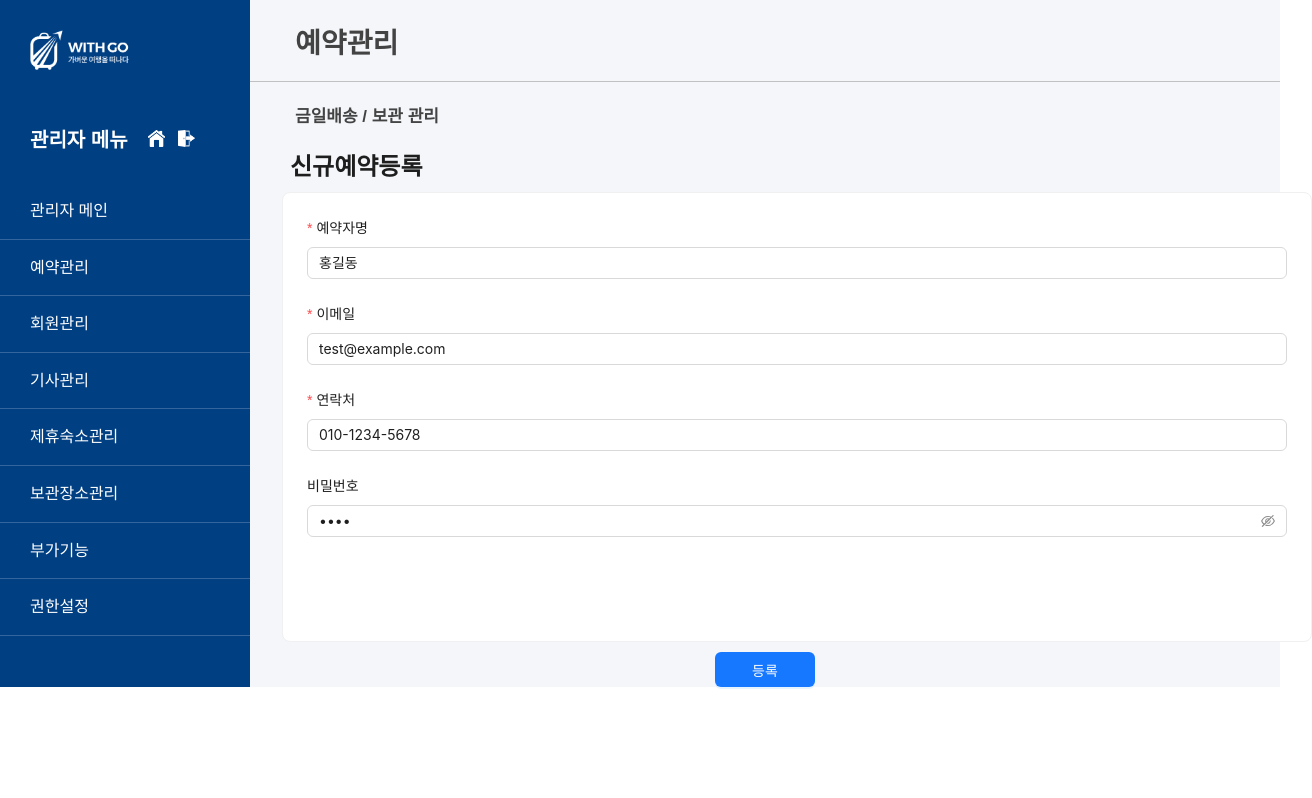
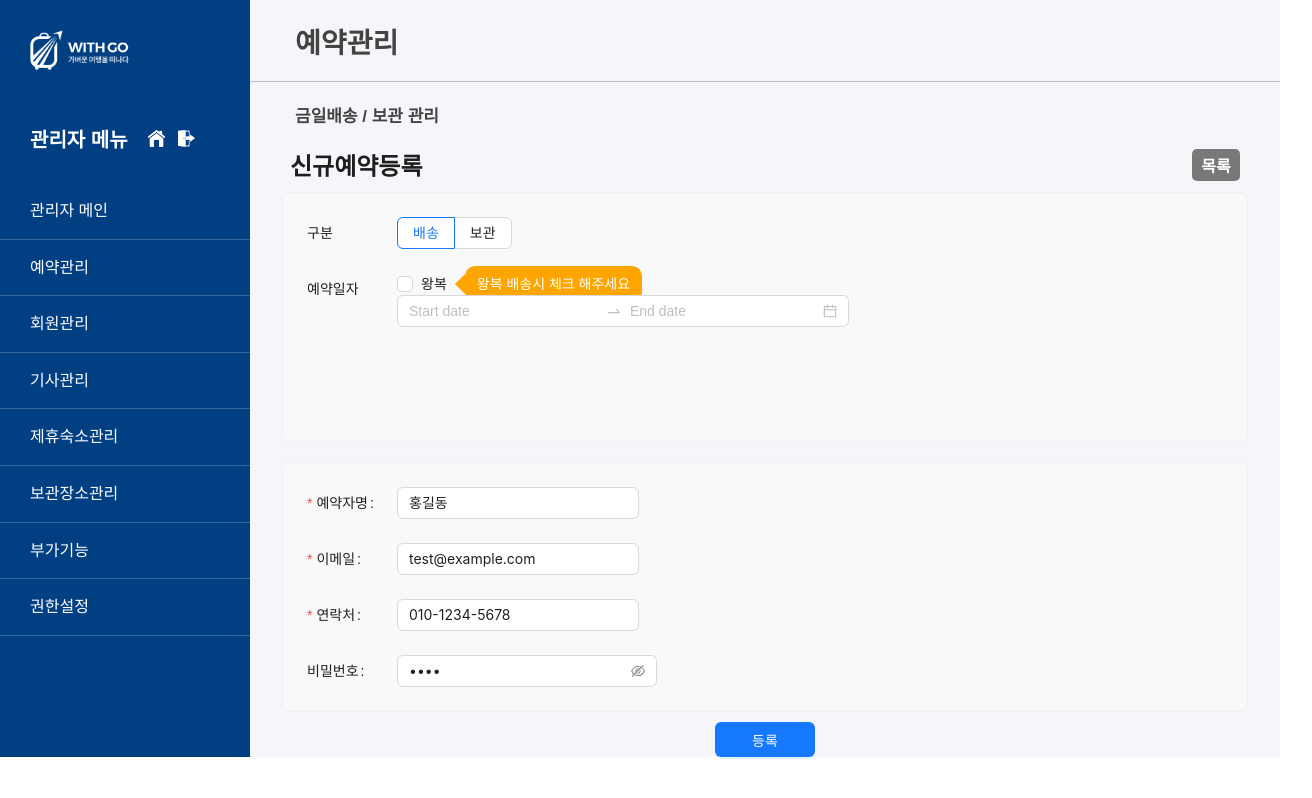
Before and after one commit to cjo3o/with_go_admin, a React (Vite) app: page /newreservationadd in a window 1280 px wide. Shown: the whole page, 1312 px wide, since content can reach past the window. Built offline with nearby package versions, Linux system fonts and the light colour scheme.

Commit message:
no message

```diff
--- a/src/Component/ExcelTable.jsx
+++ b/src/Component/ExcelTable.jsx
@@ -195,6 +195,13 @@ const App = () => {
             editable: true,
         },
         {
+            title: '담당기사',
+            dataIndex: 'delivery-driver',
+            width: '200px',
+            align: 'center',
+            editable: true,
+        },
+        {
             title: '처리현황',
             dataIndex: 'processingStatus',
             width: '90px',
@@ -255,18 +262,11 @@ const App = () => {
                 components={{
                     body: {cell: EditableCell},
                 }}
-                // style={{backgroundColor: '#838383'}}
                 bordered
                 dataSource={data}
                 columns={mergedColumns}
                 rowClassName="editable-row"
                 pagination={{onChange: cancel}}
-                // rowClassNme={(record, index) => {
-                //     if(index %2 === 0) {
-                //         return 'even-row';
-                //     }
-                //     return '';
-                // }}
             />
         </Form>
     );
--- /dev/null
+++ b/src/css/NewReservationAdd.css
@@ -0,0 +1,53 @@
+.aa{
+    display: flex;
+    justify-content: space-between;
+    align-items: center;
+    margin: 0 40px;
+}
+
+.customerList {
+    margin-left: 10px;
+    width: 3rem;
+    height: 32px;
+    font-size: 16px;
+    color: white;
+    border: none;
+    border-radius: 5px;
+    background-color: #787878;
+}
+
+.separated-form-item {
+    display: flex; /* Flex 컨테이너로 설정하여 label과 control을 가로로 배치 */
+    align-items: flex-start; /* label과 control의 세로 정렬을 시작점으로 맞춤 (필요에 따라 변경) */
+    margin-bottom: 24px; /* 각 Form.Item 간의 간격 */
+}
+
+.separated-form-item .ant-form-item-label {
+    width: 70px; /* label의 고정 너비 (원하는 값으로 조정) */
+    margin-right: 20px; /* label과 control 사이의 간격 (원하는 값으로 조정) */
+    text-align: left; /* label 텍스트 정렬 (기본값은 오른쪽) */
+}
+
+.separated-form-item .ant-form-item-control-wrapper {
+    flex: 1; /* control이 남은 공간을 차지하도록 함 */
+}
+
+.speech-bubble {
+    background-color: #FFA500; /* 주황색 배경 */
+    color: white; /* 텍스트 색상 */
+    padding: 10px 12px; /* 내부 여백 */
+    border-radius: 10px; /* 둥근 모서리 */
+    position: relative; /* 꼬리 부분을 위한 기준 위치 설정 */
+    margin-left: 10px; /* 체크박스와의 간격 */
+}
+
+.speech-bubble::after {
+    content: '';
+    position: absolute;
+    top: 50%;
+    left: -10px; /* 말풍선 왼쪽 바깥으로 꼬리 위치 조정 */
+    transform: translateY(-50%);
+    border-top: 10px solid transparent;
+    border-right: 10px solid #FFA500; /* 꼬리 색상 (배경색과 동일) */
+    border-bottom: 10px solid transparent;
+}
--- a/src/pages/reservation/NewReservationAddPage.jsx
+++ b/src/pages/reservation/NewReservationAddPage.jsx
@@ -1,12 +1,26 @@
 import React, {useState} from 'react';
-import {Card, Col, Form, Input, Layout, Row, Button, message, notification, Modal} from "antd";
+import {
+    Card,
+    Col,
+    Form,
+    Input,
+    Layout,
+    Row,
+    Button,
+    message,
+    notification,
+    Modal,
+    Checkbox,
+    DatePicker,
+    Space
+} from "antd";
 import supabase from "../../SupabaseClient_evpro.js";
 import bcrypt from 'bcryptjs';
 import Swal from "sweetalert2";
 import {useNavigate} from "react-router-dom";
+import {Flex, Radio} from 'antd';
 
-import('../../css/Reservation.css')
-
+import('../../css/NewReservationAdd.css')
 
 const {Content} = Layout;
 
@@ -43,6 +57,28 @@ function NewReservationAddPage() {
         // 등록 할수 있게 풀기
         setLoading(false);
     }
+
+    const App = () => (
+        <Flex vertical gap="middle">
+            <Radio.Group defaultValue="a" size="middle">
+                <Radio.Button value="a">배송</Radio.Button>
+                <Radio.Button value="d">보관</Radio.Button>
+            </Radio.Group>
+        </Flex>
+    );
+
+    const onChange = e => {
+        console.log(`checked = ${e.target.checked}`);
+    };
+    const Check = () => <Checkbox onChange={onChange}>왕복</Checkbox>;
+
+    const { RangePicker } = DatePicker;
+    const DatePick = () => (
+        <Space direction="vertical" size={12}>
+            <RangePicker renderExtraFooter={() => 'extra footer'} showTime />
+        </Space>
+    );
+
     return (<Content>
         <div className="main">
             <div className="submain">
@@ -54,24 +90,84 @@ function NewReservationAddPage() {
                 <p style={{fontSize: "17px", fontWeight: "bold", color: "#434343"}}>금일배송 / 보관 관리</p>
             </div>
         </div>
-        <h1 style={{fontSize: '1.5rem', marginLeft:'40px'}}>신규예약등록</h1>
+        <div className="aa">
+            <h1 style={{fontSize: '1.5rem'}}>신규예약등록</h1>
+            <button className="customerList">목록</button>
+        </div>
+
         <Row gutter={[16, 16]}>
             <Col span={24}>
-                <Card hoverable style={{
-                    width: '100%',
+                <Card hoverable
+                      style={{
+                          // width: '500px',
                           margin: '10px 2rem',
+                          height: '250px',
+                          backgroundColor: '#F9F9F9',
                           // padding: '1rem',
                           // display: 'inline-flex',
                           // alignItems: 'center'
                       }}>
-                    <Form layout="vertical" onFinish={onFinish} initialValues={{
-                        name: '홍길동', email: 'test@example.com', age: 25, phone: '010-1234-5678', password: '1234'
+                    <Form.Item
+                        label="구분"
+                        colon={false}
+                        className="separated-form-item"
+                    >
+                        <App/>
+                    </Form.Item>
+                    <Form.Item
+                        label="예약일자"
+                        colon={false}
+                        className="separated-form-item"
+                    >
+                        <div>
+                            <Check/>
+                            <span className="speech-bubble">왕복 배송시 체크 해주세요</span>
+                        </div>
+                        <DatePick/>
+                    </Form.Item>
+                </Card>
+            </Col>
+        </Row>
+
+        <Row gutter={[16, 16]}>
+            <Col span={24}>
+                <Card hoverable
+                      style={{
+                          // width: '500px',
+                          margin: '10px 2rem',
+                          height: '250px',
+                          backgroundColor: '#F9F9F9',
+                          // padding: '1rem',
+                          // display: 'inline-flex',
+                          // alignItems: 'center'
                       }}>
-                        <Form.Item label="예약자명" name="name" rules={[{required: true, message: '이름을 입력해주세요'}]}>
+                    <Form
+                        // layout="vertical"
+                        onFinish={onFinish}
+                        initialValues={{
+                            name: '홍길동',
+                            email: 'test@example.com',
+                            age: 25,
+                            phone: '010-1234-5678',
+                            password: '1234'
+                        }}
+                        style={{width: '450px'}}>
+
+                        <Form.Item label="예약자명"
+                                   name="name"
+                                   rules={[{required: true, message: '이름을 입력해주세요'}]}
+                            // labelCol={{style: {width: '120px'}}} // label 너비 고정
+                            // wrapperCol={{span: 16}}
+                                   className="separated-form-item"
+                        >
                             <Input/>
                         </Form.Item>
                         <Form.Item label="이메일" name="email"
-                                   rules={[{required: true, type: 'email', message: '올바른 이메일을 입력해주세요'}]}>
+                                   rules={[{required: true, type: 'email', message: '올바른 이메일을 입력해주세요'}]}
+                            // labelCol={{style: {width: '120px'}}} // label 너비 고정
+                            // wrapperCol={{span: 16}}
+                                   className="separated-form-item"
+                        >
                             <Input/>
                         </Form.Item>
                         {/*<Form.Item label="나이" name="age" rules={[{required: true, message: '나이를 입력해주세요'}]}>*/}
@@ -84,12 +180,21 @@ function NewReservationAddPage() {
                                 pattern: /^01[016789]-\d{3,4}-\d{4}$/, // 하이픈 없는 형태: 010-1234-5678
                                 message: '유효한 전화번호 형식이 아닙니다'
                             }]}
+                            // labelCol={{style: {width: '120px'}}} // label 너비 고정
+                            // wrapperCol={{span: 16}}
+                            className="separated-form-item"
                         >
                             <Input placeholder="010-1234-5678"/>
                         </Form.Item>
-                        <Form.Item label="비밀번호" name="password" rules={[{required: false, message: '비밀번호를 입력해주세요'}
+                        <Form.Item label="비밀번호"
+                                   name="password"
+                                   rules={[{required: false, message: '비밀번호를 입력해주세요'}
                                        // {pattern: //, message: '비밀번호를 입력해주세요'}
-                        ]}>
+                                   ]}
+                            // labelCol={{style: {width: '120px'}}} // label 너비 고정
+                            // wrapperCol={{span: 16}}
+                                   className="separated-form-item"
+                        >
                             <Input.Password/>
                         </Form.Item>
                         <Form.Item>
```
Lines whose indentation alone changed are shown as unchanged.
